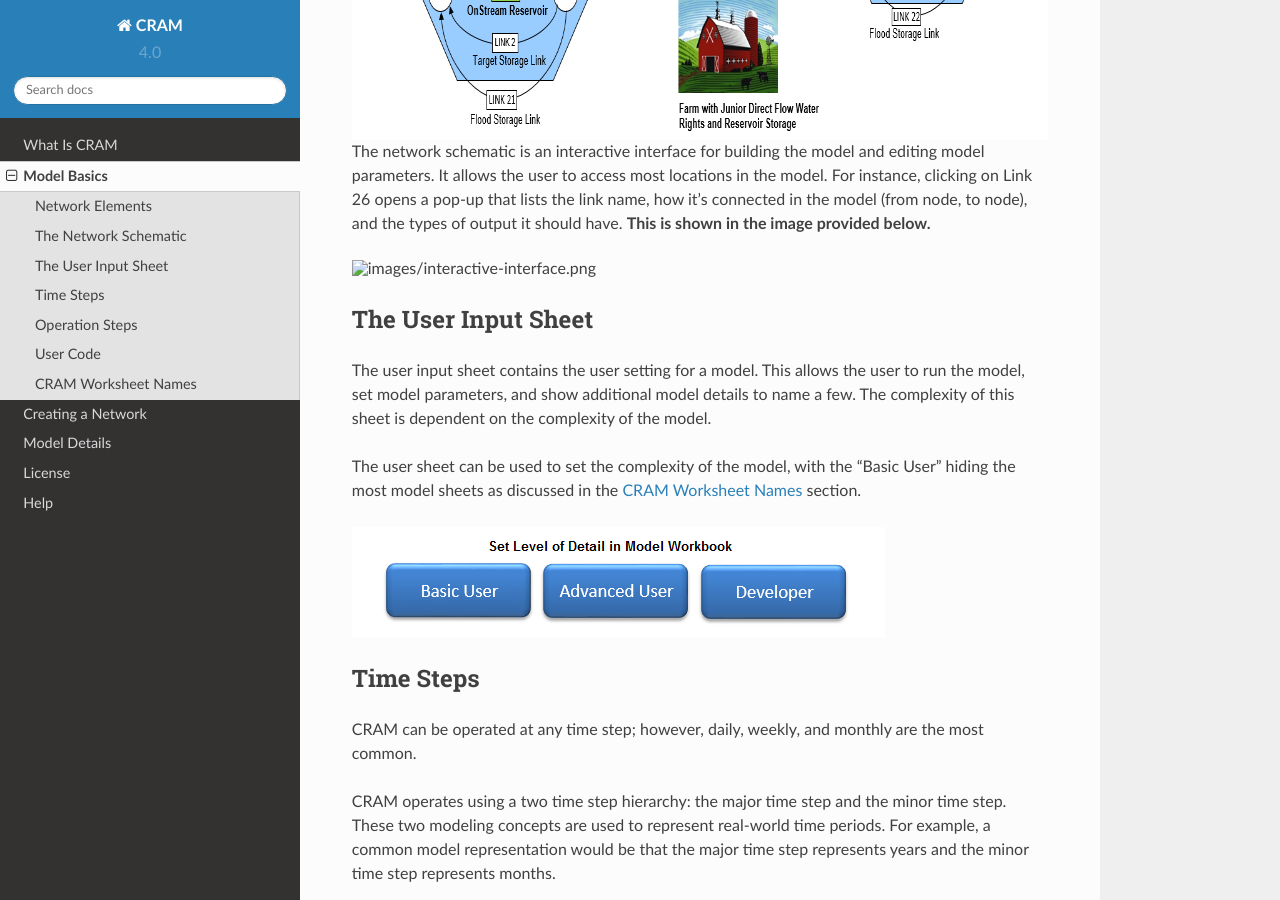
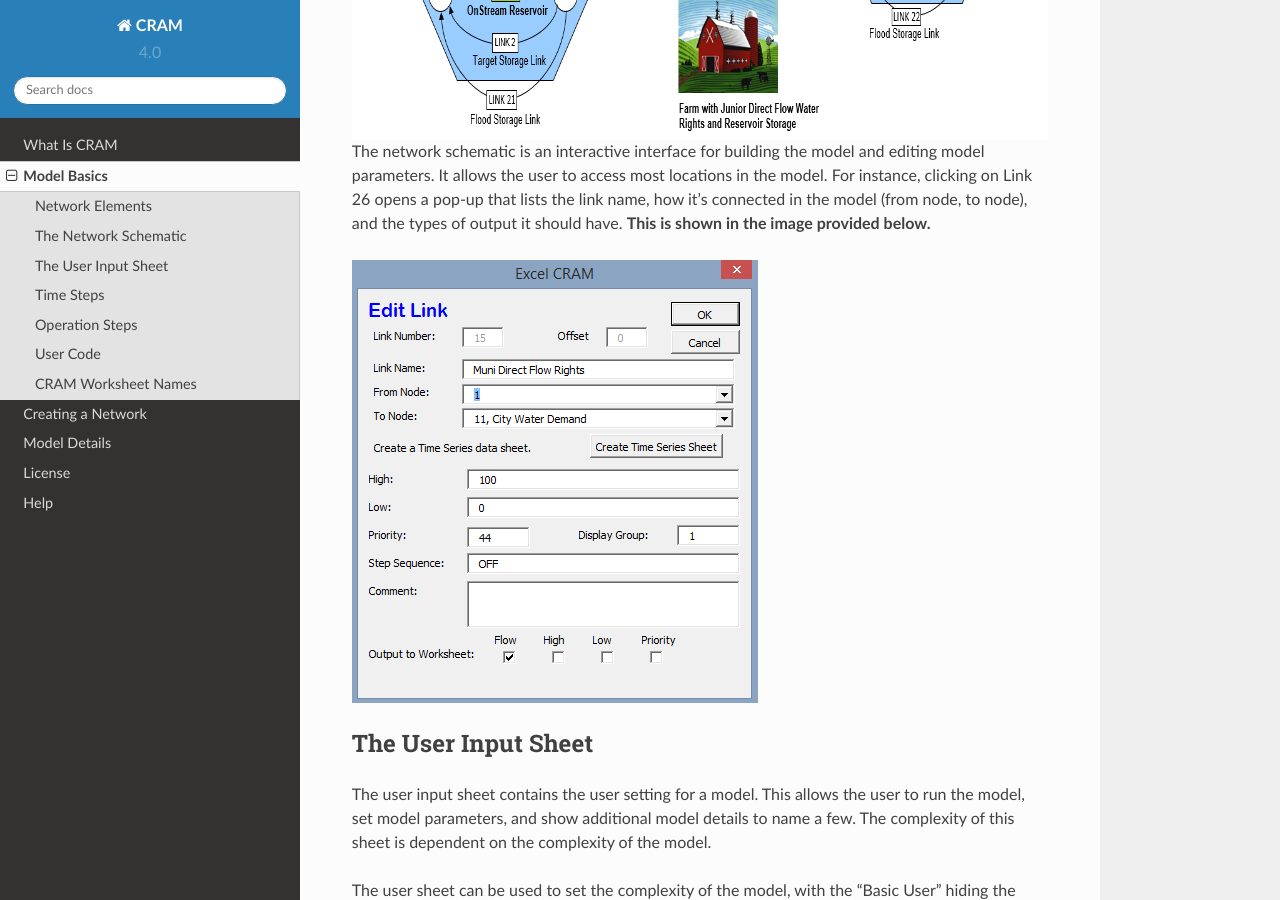
Before and after one commit to bszafranski/cram, a Sphinx documentation site: the page built from docs/basics.rst, in a window 1280 px wide and 900 px high, scrolled down 1555 px. Built offline with Sphinx 7.4.7 and the Read the Docs theme 2.0.0, drawn with Linux system fonts in a browser that asks for light colours.

Commit message:
updated png interactive file

```diff
--- a/docs/basics.rst
+++ b/docs/basics.rst
@@ -29,7 +29,7 @@
 
 The network schematic is an interactive interface for building the model and editing model parameters. It allows the user to access most locations in the model. For instance, clicking on Link 26 opens a pop-up that lists the link name, how it's connected in the model (from node, to node), and the types of output it should have. **This is shown in the image provided below.**
 
-.. image:: /images/interactive-interface.png
+.. image:: /images/interactive-interface-v2.png
 
 
 The User Input Sheet
```
Also changed, not shown: docs/images/interactive-interface-v2.png (added), docs/images/interactive-interface.PNG (deleted), 5 other files.
